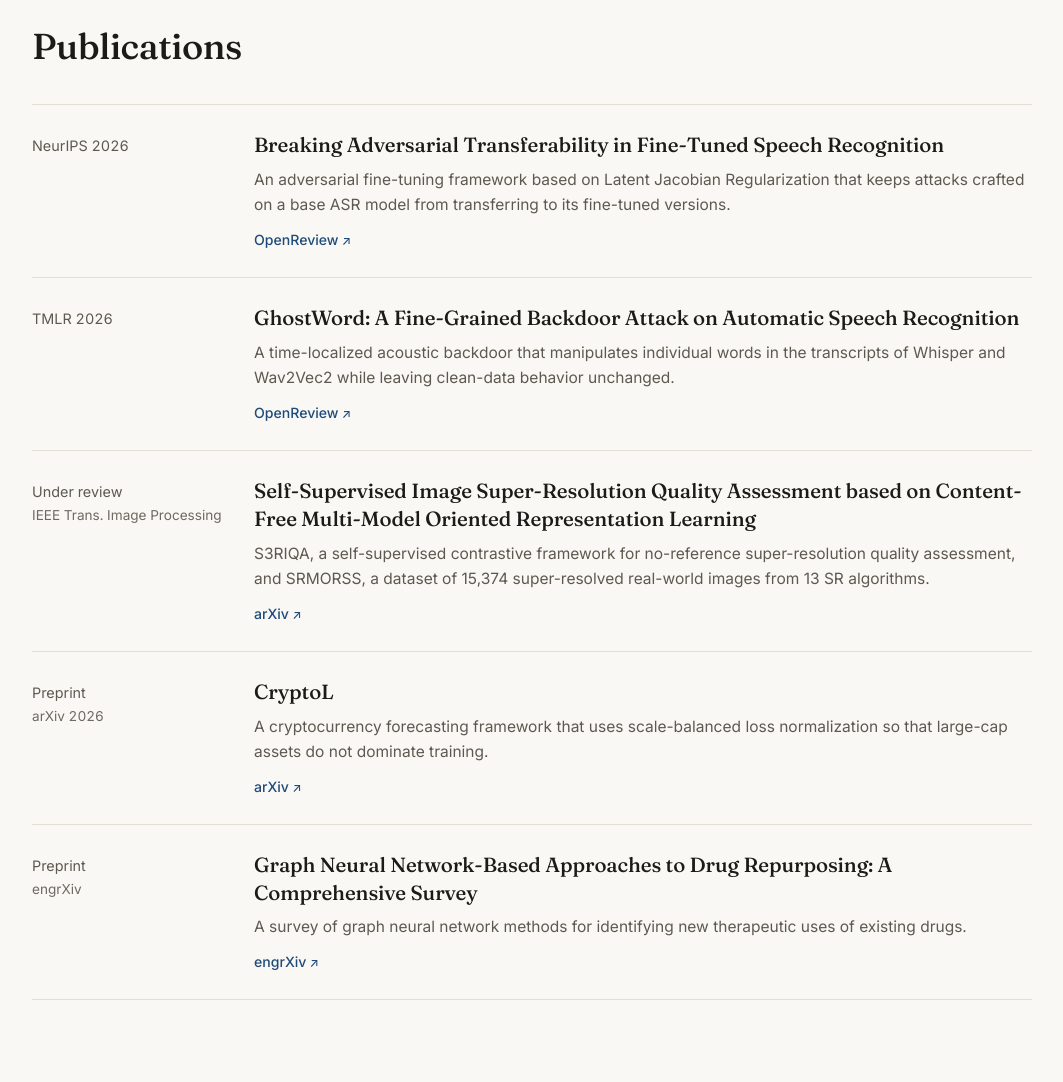
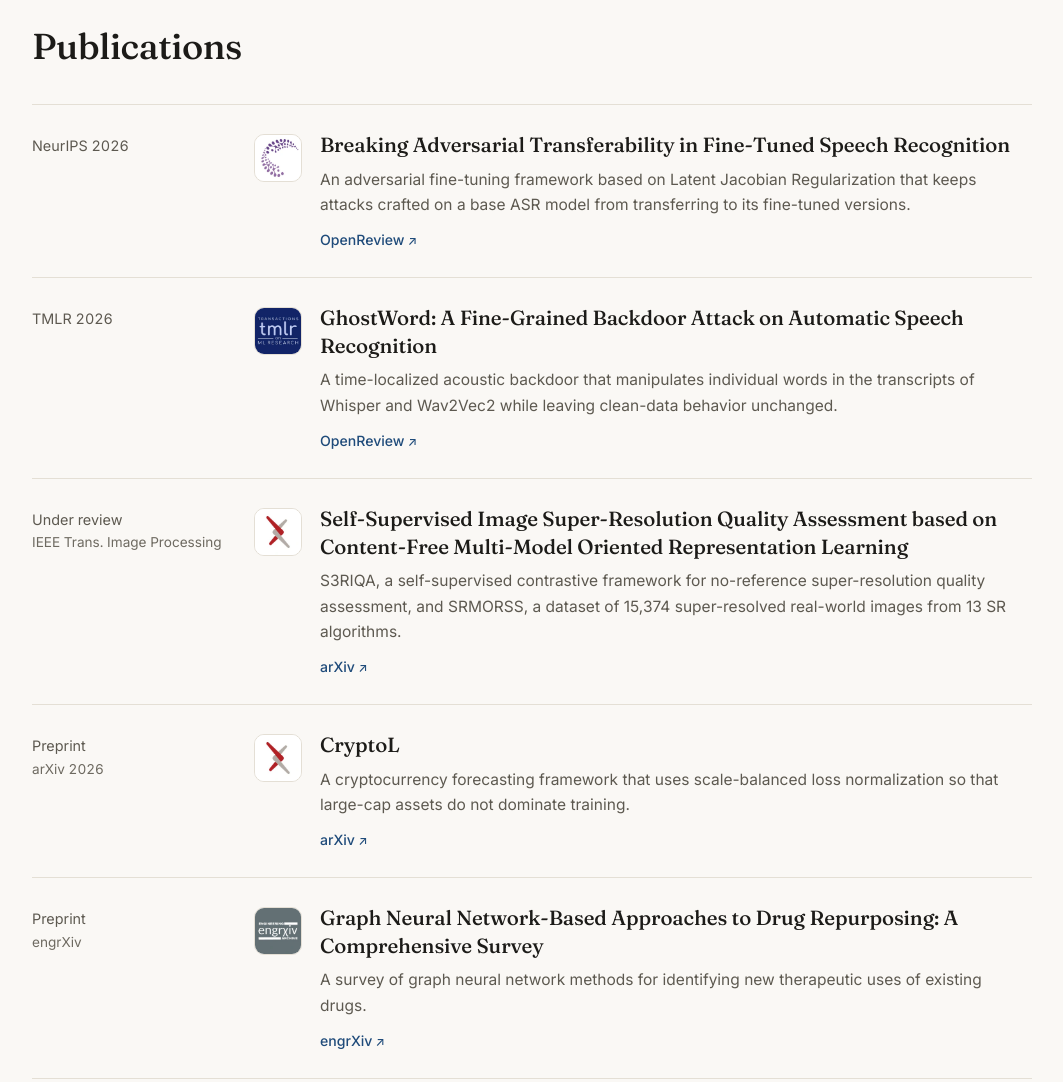
Before and after one commit to MohammadMdv/MohammadMdv.github.io, a plain HTML site: page index.html in a window 1280 px wide. Shown: the part 780-1862 px from the top of the page, without its empty margins (108-1171 px from the left). Drawn offline with Linux system fonts and the light colour scheme.

Commit message:
Add venue logos to the publication entries
NeurIPS, TMLR, arXiv and engrXiv tiles next to each paper, using the
same 48px logo treatment as the experience and education entries. The
paper under review shows the arXiv logo, where it is available.

Co-Authored-By: Claude Opus 5.5 <noreply@anthropic.com>
Claude-Session: https://claude.ai/code/session_01TWC72dr9p5S8oLjiMrmnfc

```diff
--- a/index.html
+++ b/index.html
@@ -268,7 +268,8 @@
         <ol class="entries">
           <li class="entry">
             <div class="entry-meta"><span>NeurIPS 2026</span></div>
-            <div>
+            <div class="with-logo">
+              <img class="logo" src="images/logos/neurips.webp" alt="" width="48" height="48" loading="lazy" decoding="async" />
               <h3><a href="https://openreview.net/forum?id=Hk5S6s2xN9#discussion">Breaking Adversarial Transferability in Fine-Tuned Speech Recognition</a></h3>
               <p class="desc">An adversarial fine-tuning framework based on Latent Jacobian Regularization that keeps attacks crafted on a base ASR model from transferring to its fine-tuned versions.</p>
               <p class="pub-links"><a href="https://openreview.net/forum?id=Hk5S6s2xN9#discussion">OpenReview</a></p>
@@ -276,7 +277,8 @@
           </li>
           <li class="entry">
             <div class="entry-meta"><span>TMLR 2026</span></div>
-            <div>
+            <div class="with-logo">
+              <img class="logo" src="images/logos/tmlr.webp" alt="" width="48" height="48" loading="lazy" decoding="async" />
               <h3><a href="https://openreview.net/forum?id=vngoPfQCJf">GhostWord: A Fine-Grained Backdoor Attack on Automatic Speech Recognition</a></h3>
               <p class="desc">A time-localized acoustic backdoor that manipulates individual words in the transcripts of Whisper and Wav2Vec2 while leaving clean-data behavior unchanged.</p>
               <p class="pub-links"><a href="https://openreview.net/forum?id=vngoPfQCJf">OpenReview</a></p>
@@ -284,7 +286,8 @@
           </li>
           <li class="entry">
             <div class="entry-meta"><span>Under review</span><span class="sub">IEEE Trans. Image Processing</span></div>
-            <div>
+            <div class="with-logo">
+              <img class="logo" src="images/logos/arxiv.webp" alt="" width="48" height="48" loading="lazy" decoding="async" />
               <h3><a href="https://arxiv.org/abs/2602.10744">Self-Supervised Image Super-Resolution Quality Assessment based on Content-Free Multi-Model Oriented Representation Learning</a></h3>
               <p class="desc">S3RIQA, a self-supervised contrastive framework for no-reference super-resolution quality assessment, and SRMORSS, a dataset of 15,374 super-resolved real-world images from 13 SR algorithms.</p>
               <p class="pub-links"><a href="https://arxiv.org/abs/2602.10744">arXiv</a></p>
@@ -292,7 +295,8 @@
           </li>
           <li class="entry">
             <div class="entry-meta"><span>Preprint</span><span class="sub">arXiv 2026</span></div>
-            <div>
+            <div class="with-logo">
+              <img class="logo" src="images/logos/arxiv.webp" alt="" width="48" height="48" loading="lazy" decoding="async" />
               <h3><a href="https://arxiv.org/abs/2609.11206">CryptoL</a></h3>
               <p class="desc">A cryptocurrency forecasting framework that uses scale-balanced loss normalization so that large-cap assets do not dominate training.</p>
               <p class="pub-links"><a href="https://arxiv.org/abs/2609.11206">arXiv</a></p>
@@ -300,7 +304,8 @@
           </li>
           <li class="entry">
             <div class="entry-meta"><span>Preprint</span><span class="sub">engrXiv</span></div>
-            <div>
+            <div class="with-logo">
+              <img class="logo" src="images/logos/engrxiv.webp" alt="" width="48" height="48" loading="lazy" decoding="async" />
               <h3><a href="https://engrxiv.org/preprint/view/4410">Graph Neural Network-Based Approaches to Drug Repurposing: A Comprehensive Survey</a></h3>
               <p class="desc">A survey of graph neural network methods for identifying new therapeutic uses of existing drugs.</p>
               <p class="pub-links"><a href="https://engrxiv.org/preprint/view/4410">engrXiv</a></p>
```
Also changed, not shown: images/logos/arxiv.webp (added), images/logos/engrxiv.webp (added), images/logos/neurips.webp (added), images/logos/tmlr.webp (added).
